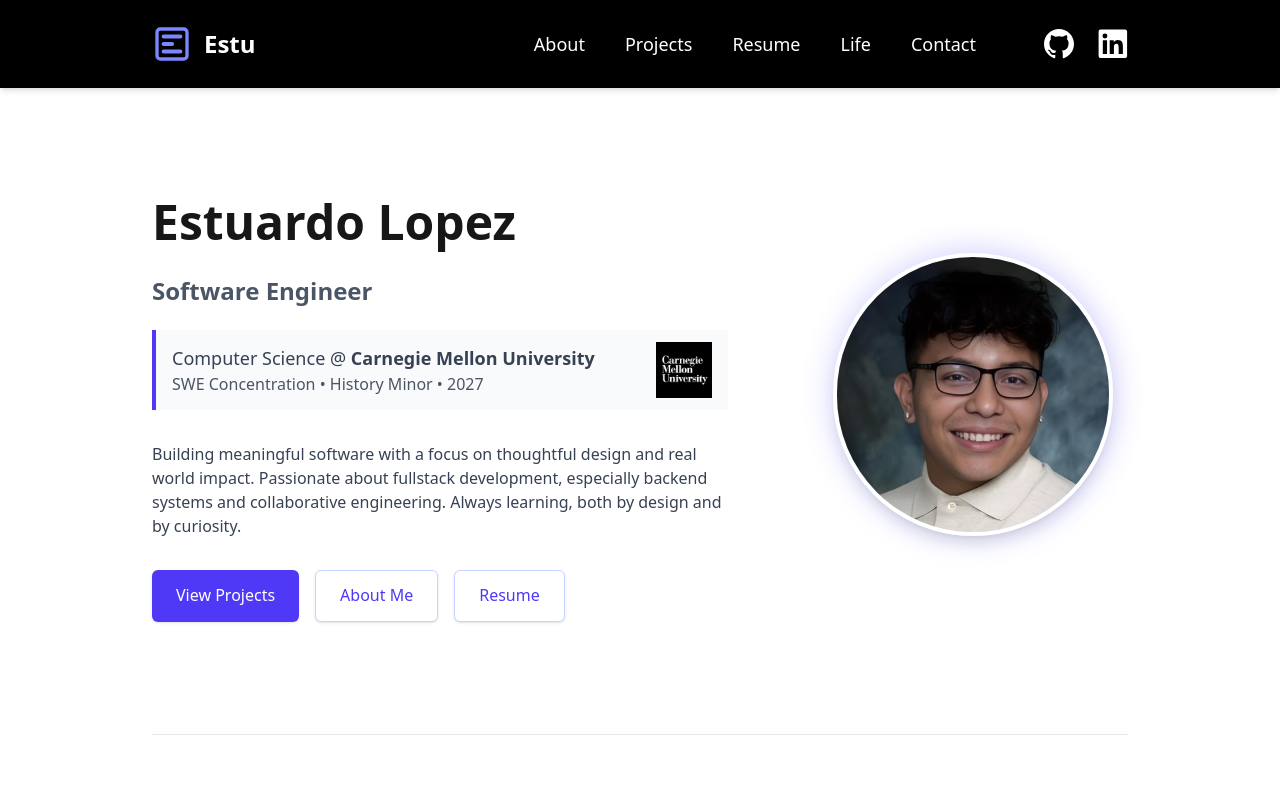
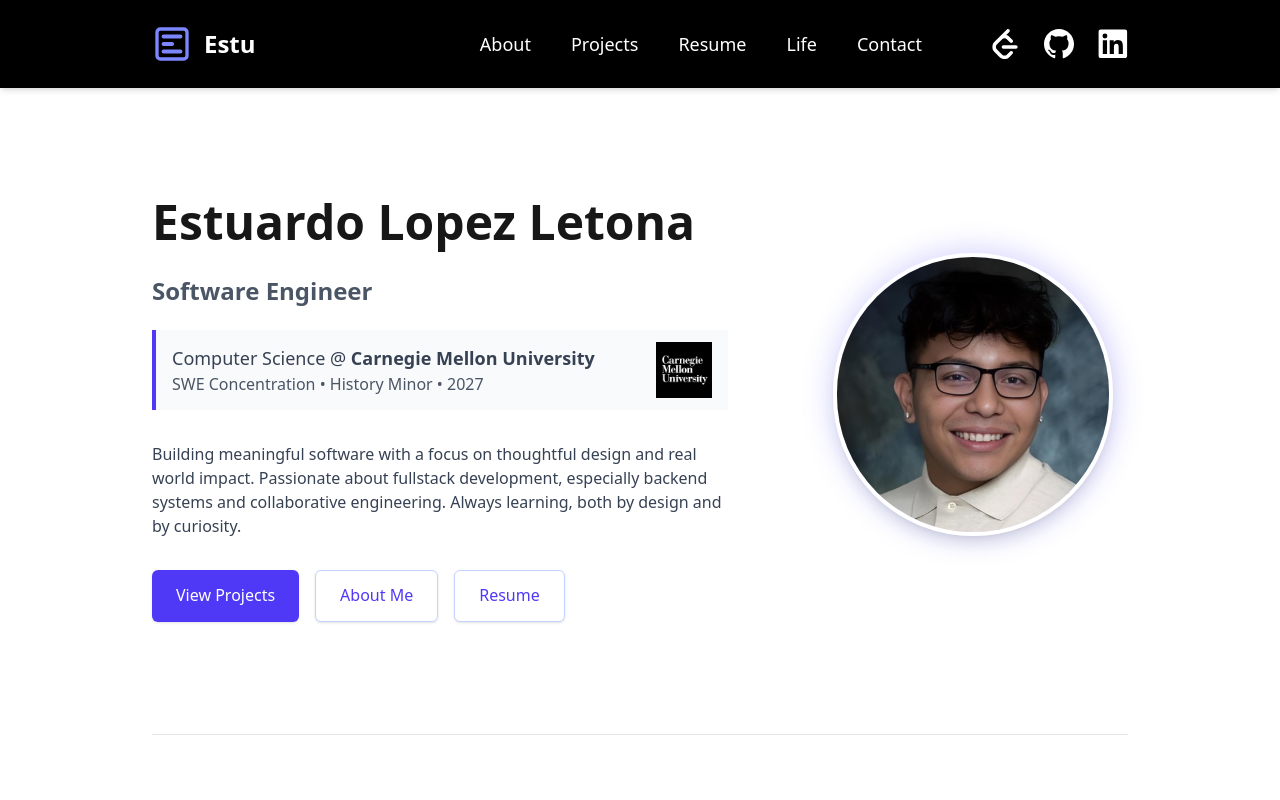
Before and after one commit to estulpz202/personal-website, a Next.js app: page / in a window 1280 px wide. Shown: the top 800 px of the page. Built offline with nearby package versions, Linux system fonts and the light colour scheme.

Commit message:
Update HeroSection to add full name on large screens. Update Header to add LeetCode social media.

```diff
--- a/src/components/home/HeroSection.tsx
+++ b/src/components/home/HeroSection.tsx
@@ -12,9 +12,11 @@ export default function HeroSection() {
         <div className="md:w-2/3 text-center md:text-left">
           {/* Name and professional title */}
           <div className="mb-4 sm:mb-5 md:mb-6">
-            <h1 className="text-4xl sm:text-[42px] md:text-5xl font-extrabold mb-3 md:mb-4">
+            <h1 className="hidden lg:block text-5xl font-extrabold mb-4">Estuardo Lopez Letona</h1>
+            <h1 className="lg:hidden text-4xl sm:text-[42px] md:text-5xl font-extrabold mb-3 md:mb-4">
               Estuardo Lopez
             </h1>
+
             <h2 className="text-xl sm:text-[22px] md:text-2xl text-gray-600 font-medium">
               Software Engineer
             </h2>
--- a/src/components/layout/Header.tsx
+++ b/src/components/layout/Header.tsx
@@ -20,6 +20,11 @@ const navLinks = [
  * Social media profile links for the header
  */
 const socialLinks = [
+  {
+    name: 'LeetCode',
+    icon: 'leetcode',
+    href: 'https://leetcode.com/u/elopezle/',
+  },
   {
     name: 'GitHub',
     icon: 'github',
@@ -91,7 +96,7 @@ export default function Header() {
           <div className="hidden md:flex items-center md:space-x-8 lg:space-x-16">
             {/* Navigation menu */}
             <nav aria-label="Main navigation">
-              <ul className="flex space-x-8 text-lg font-small m-0 p-0 list-none">
+              <ul className="flex space-x-6 lg:space-x-8 text-lg font-small m-0 p-0 list-none">
                 {navLinks.map((link) => (
                   <li key={link.href}>
                     <NavLink href={link.href} isTouchDevice={isTouchDevice}>
@@ -103,7 +108,7 @@ export default function Header() {
             </nav>
 
             {/* Social links */}
-            <div className="flex items-center space-x-6">
+            <div className="flex items-center space-x-4 lg:space-x-6">
               {socialLinks.map((social) => (
                 <a
                   key={social.name}
--- a/src/components/ui/Icon.tsx
+++ b/src/components/ui/Icon.tsx
@@ -6,6 +6,7 @@ import { SVGProps } from 'react';
 export type IconName =
   | 'github'
   | 'linkedin'
+  | 'leetcode'
   | 'e-logo'
   | 'arrow-up'
   | 'arrow-right'
@@ -97,6 +98,13 @@ export default function Icon({ name, className = 'w-6 h-6' }: IconProps) {
           <path d="M16 8a6 6 0 0 1 6 6v7h-4v-7a2 2 0 0 0-2-2 2 2 0 0 0-2 2v7h-4v-7a6 6 0 0 1 6-6z" />
           <rect x="2" y="9" width="4" height="12" />
           <circle cx="4" cy="4" r="2" />
+        </svg>
+      );
+
+    case 'leetcode':
+      return (
+        <svg {...standardProps} aria-label="LeetCode">
+          <path d="M16.102 17.93l-2.697 2.607c-.466.467-1.111.662-1.823.662s-1.357-.195-1.824-.662l-4.332-4.363c-.467-.467-.702-1.15-.702-1.863s.235-1.357.702-1.824l4.319-4.38c.467-.467 1.125-.645 1.837-.645s1.357.195 1.824.662l2.697 2.606c.514.515 1.365.497 1.9-.038.535-.536.553-1.387.039-1.901l-2.609-2.636a5.055 5.055 0 0 0-2.445-1.337l2.467-2.503c.516-.514.498-1.366-.037-1.901-.535-.535-1.387-.552-1.902-.038l-10.1 10.101c-.981.982-1.494 2.337-1.494 3.835 0 1.498.513 2.895 1.494 3.875l4.347 4.361c.981.979 2.337 1.452 3.834 1.452s2.853-.512 3.835-1.494l2.609-2.637c.514-.514.496-1.365-.039-1.9s-1.386-.553-1.899-.039zM20.811 13.01H10.666c-.702 0-1.27.604-1.27 1.346s.568 1.346 1.27 1.346h10.145c.701 0 1.27-.604 1.27-1.346s-.569-1.346-1.27-1.346z" />
         </svg>
       );
 
```
